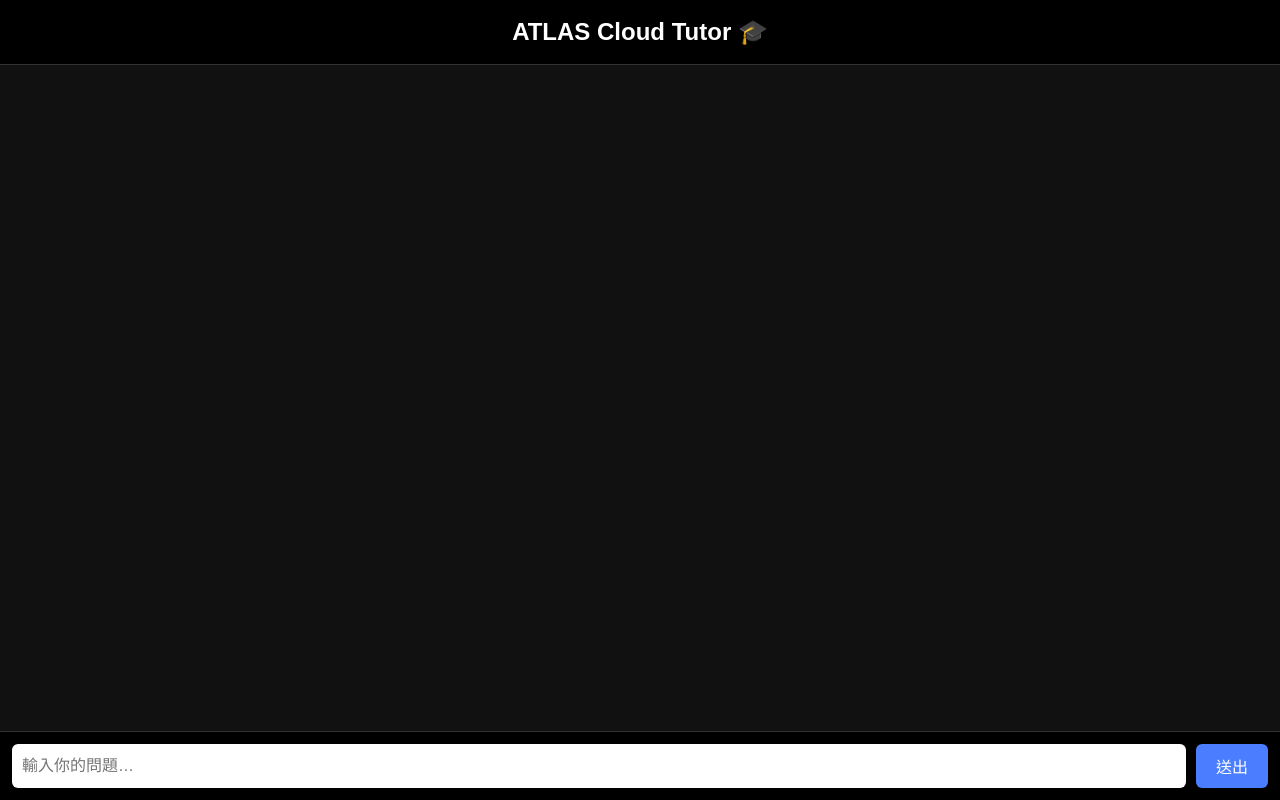
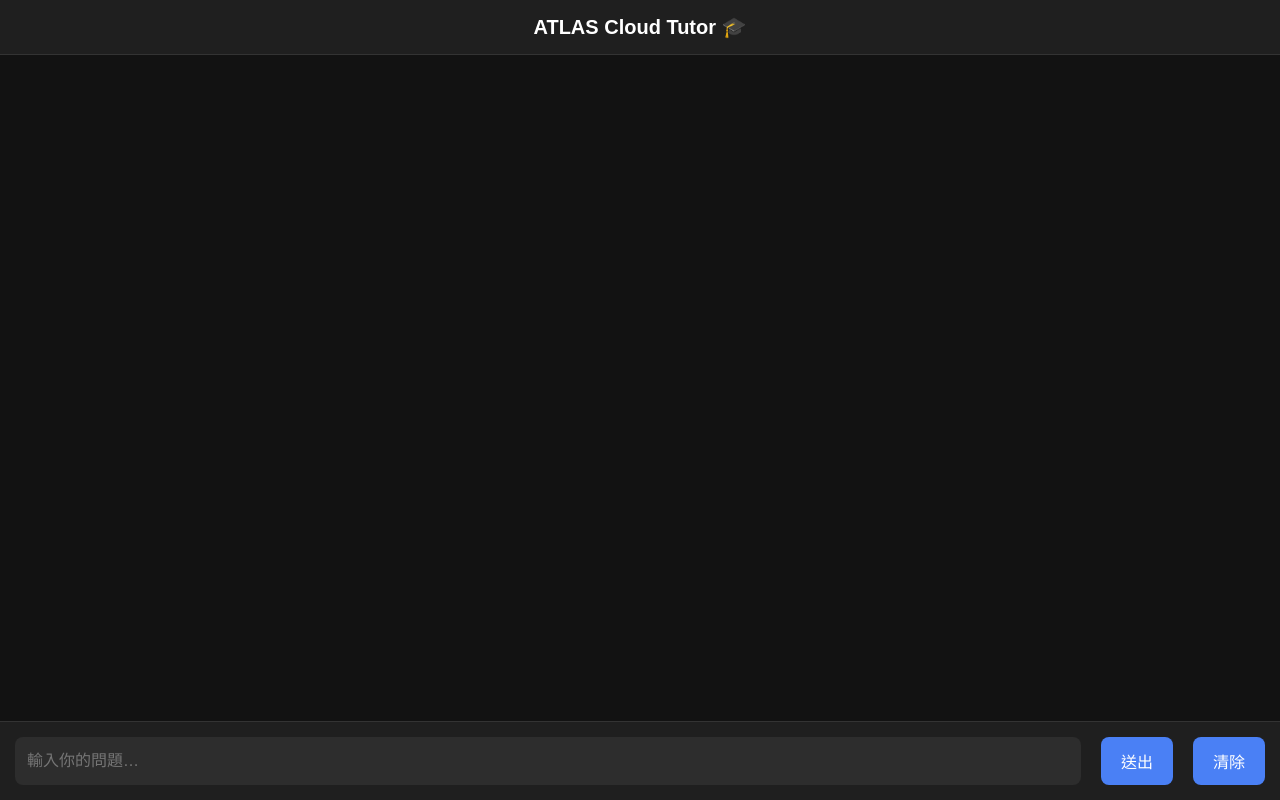
Before and after one commit to qqv1026/atlas-cloud, a Flask app: page /tutor/page in a window 1280 px wide. Run offline with Flask 3, Linux system fonts and the light colour scheme.

Commit message:
Add files via upload

```diff
--- a/templates/tutor.html
+++ b/templates/tutor.html
@@ -1,128 +1,200 @@
 <!DOCTYPE html>
 <html lang="zh-Hant">
 <head>
-    <meta charset="UTF-8" />
-    <meta name="viewport" content="width=device-width, initial-scale=1.0" />
-    <title>ATLAS Cloud Tutor 🎓</title>
-
+    <meta charset="UTF-8">
+    <meta name="viewport" content="width=device-width, initial-scale=1, maximum-scale=1">
+    <title>ATLAS Cloud Tutor</title>
     <style>
         body {
             margin: 0;
-            background: #111;
-            color: white;
+            background: #121212;
             font-family: "Microsoft JhengHei", sans-serif;
+            color: #fff;
             display: flex;
             flex-direction: column;
             height: 100vh;
         }
 
         .header {
-            background: #000;
-            padding: 18px;
-            font-size: 24px;
+            background: #1f1f1f;
+            padding: 15px;
+            font-size: 20px;
             font-weight: bold;
             text-align: center;
             border-bottom: 1px solid #333;
         }
 
-        #chat {
+        .chat-container {
             flex: 1;
             overflow-y: auto;
             padding: 20px;
+            max-width: 900px;
+            margin: 0 auto;
         }
 
-        .bubble {
-            max-width: 75%;
+        .msg {
+            max-width: 70%;
             padding: 12px 16px;
-            margin: 10px 0;
+            margin-bottom: 12px;
             border-radius: 10px;
             line-height: 1.5;
             white-space: pre-wrap;
-            word-break: break-word;
         }
 
         .user {
-            background: #4a7dff;
+            background: #4a80f5;
             margin-left: auto;
+            text-align: right;
         }
 
-        .bot {
-            background: #333;
+        .assistant {
+            background: #2d2d2d;
             margin-right: auto;
         }
 
-        .input-area {
-            padding: 12px;
+        .input-bar {
             display: flex;
-            background: #000;
+            padding: 15px;
+            background: #1f1f1f;
             border-top: 1px solid #333;
+            gap: 10px;
         }
 
         input {
             flex: 1;
-            padding: 10px;
-            border-radius: 6px;
+            padding: 12px;
+            border-radius: 8px;
             border: none;
             outline: none;
+            background: #2d2d2d;
+            color: #fff;
             font-size: 16px;
         }
 
         button {
             margin-left: 10px;
-            padding: 10px 20px;
-            background: #4a7dff;
-            border-radius: 6px;
+            padding: 12px 20px;
+            background: #4a80f5;
+            color: #fff;
             border: none;
-            color: white;
+            border-radius: 8px;
             cursor: pointer;
             font-size: 16px;
         }
+
+        button:disabled {
+            background: #777;
+            cursor: not-allowed;
+        }
+
+        .thinking {
+            opacity: 0.7;
+            font-style: italic;
+        }
     </style>
 </head>
+<body>
 
-<body>
-    <div class="header">ATLAS Cloud Tutor 🎓</div>
+<div class="header">ATLAS Cloud Tutor 🎓</div>
 
-    <div id="chat"></div>
+<div class="chat-container" id="chat"></div>
 
-    <div class="input-area">
-        <input id="question" placeholder="輸入你的問題…" />
-        <button onclick="send()">送出</button>
-    </div>
+<div class="input-bar">
+    <input id="question" type="text" placeholder="輸入你的問題…" />
+    <button onclick="sendMessage()" id="sendBtn">送出</button>
+    <button onclick="clearChat()" id="clearBtn">清除</button>
+</div>
 
 <script>
-function addBubble(text, cls) {
-    const div = document.createElement("div");
-    div.className = "bubble " + cls;
-    div.innerText = text;
-    document.getElementById("chat").appendChild(div);
+const chat = document.getElementById("chat");
+const input = document.getElementById("question");
+const sendBtn = document.getElementById("sendBtn");
+const clearBtn = document.getElementById("clearBtn");
+let lastSendTime = 0;
 
-    const chat = document.getElementById("chat");
-    chat.scrollTop = chat.scrollHeight;
+function saveHistory() {
+    const items = Array.from(chat.querySelectorAll('.msg')).map(el => ({
+        sender: el.className.includes('user') ? 'user' : 'assistant',
+        text: el.innerText
+    }));
+    localStorage.setItem('tutor_history', JSON.stringify(items));
 }
 
-async function send() {
-    const q = document.getElementById("question").value.trim();
+function loadHistory() {
+    try {
+        const raw = localStorage.getItem('tutor_history');
+        if (!raw) return;
+        const items = JSON.parse(raw);
+        items.forEach(i => appendMessage(i.text, i.sender));
+    } catch {}
+}
+
+function appendMessage(text, sender) {
+    const msg = document.createElement("div");
+    msg.className = "msg " + sender;
+    msg.innerText = text;
+    chat.appendChild(msg);
+    chat.scrollTop = chat.scrollHeight;
+    saveHistory();
+}
+
+async function sendMessage() {
+    let q = input.value.trim();
     if (!q) return;
+    const now = Date.now();
+    if (now - lastSendTime < 500) return;
+    lastSendTime = now;
 
-    addBubble(q, "user");
-    document.getElementById("question").value = "";
+    appendMessage(q, "user");
+    input.value = "";
+    sendBtn.disabled = true;
+
+    appendMessage("老師正在思考中… ⏳", "assistant thinking");
+    const thinkingBubble = chat.lastChild;
 
     try {
-        const res = await fetch("/tutor/api", {
+        const controller = new AbortController();
+        const t = setTimeout(() => controller.abort(), 20000);
+        const response = await fetch("/tutor", {
             method: "POST",
-            headers: { "Content-Type": "application/json" },
-            body: JSON.stringify({ question: q })
+            headers: { "Content-Type": "application/json", "Accept": "application/json" },
+            body: JSON.stringify({ question: q }),
+            signal: controller.signal
         });
+        clearTimeout(t);
+        if (!response.ok) {
+            throw new Error("HTTP " + response.status);
+        }
+        const data = await response.json();
 
-        const data = await res.json();
+        thinkingBubble.remove();
 
-        // ✅ 這裡只顯示後端回傳的 data.answer（純文字）
-        addBubble(data.answer || "（沒有收到回答）", "bot");
-    } catch (e) {
-        addBubble("⚠ 系統錯誤：" + e, "bot");
+        if (data.answer) {
+            appendMessage(data.answer, "assistant");
+        } else {
+            appendMessage("⚠️ 錯誤：" + JSON.stringify(data), "assistant");
+        }
+    } catch (err) {
+        thinkingBubble.remove();
+        appendMessage("❌ 連線錯誤：" + err.message, "assistant");
     }
+
+    sendBtn.disabled = false;
 }
+
+input.addEventListener("keypress", function(e) {
+    if (e.key === "Enter") sendMessage();
+});
+
+function clearChat() {
+    chat.innerHTML = "";
+    localStorage.removeItem('tutor_history');
+}
+
+document.addEventListener('DOMContentLoaded', function() {
+    loadHistory();
+    input.focus();
+});
 </script>
 
 </body>
```
